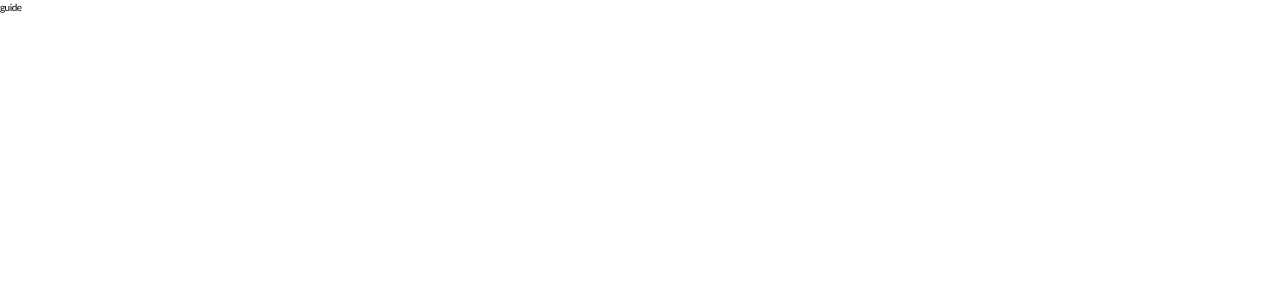
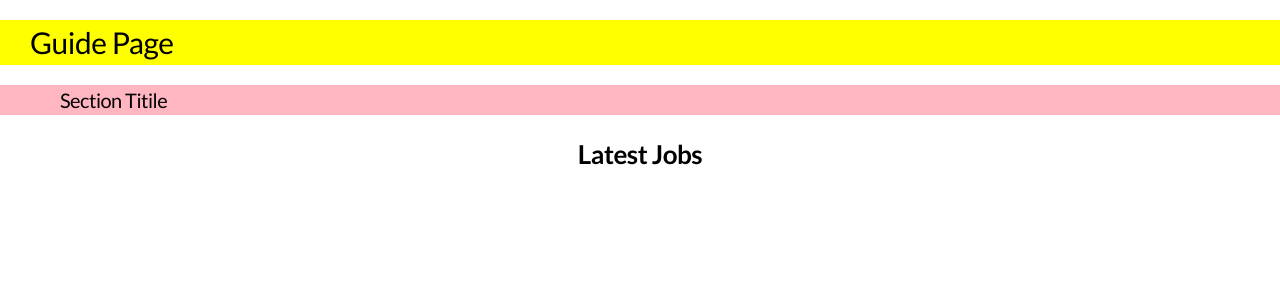
Before and after one commit to phr9000/seniorJob, a React (Create React App) app: page /guide in a window 1280 px wide. Shown: the top 300 px of the page. Built offline with nearby package versions, Linux system fonts and the light colour scheme.

Commit message:
+ Section title defined in guide.tsx

```diff
--- a/src/components/Guide.tsx
+++ b/src/components/Guide.tsx
@@ -1,7 +1,38 @@
+/* eslint-disable */
 import {Link} from "react-router-dom";
 import React from "react";
 
+
+export function SecTitle() {
+  return (
+    <h2 className="sec_title">Latest Jobs</h2>
+  );
+}
+
 const Guide: React.FC = () => {
-  return <>guide</>;
+  const commonStyle = {
+    backgroundColor: 'yellow',
+    marginTop: '20px',
+    marginBottom: '20px',
+  }
+  const fontSize30 = {
+    fontSize: '30px',
+    textIndent: '30px'
+  }
+  const fontSize20 = {
+    fontSize: '20px',
+    backgroundColor: 'lightPink',
+    textIndent: '60px'
+  }
+
+  return (
+    <>
+      <div style={{...commonStyle, ...fontSize30}}>Guide Page</div>
+      <div style={{...commonStyle, ...fontSize20}}>Section Titile</div>
+      <SecTitle/>
+
+
+    </>
+  );
 };
 export default Guide;
```
